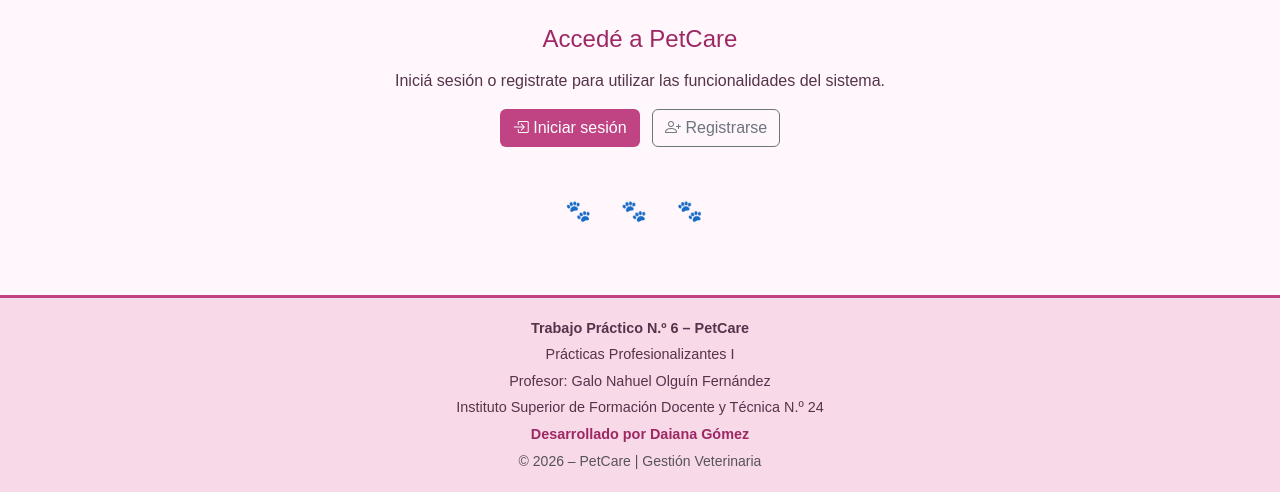
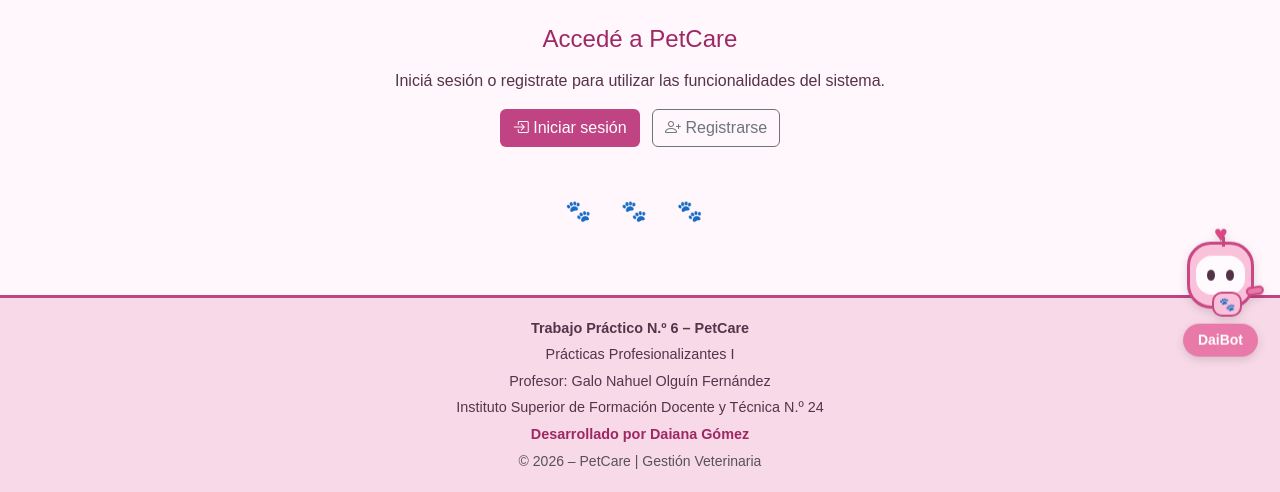
Before and after one commit to natidai/TP6_PetCare_Daiana_Gomez, a PHP site: page / in a window 1280 px wide. Shown: the part 375-867 px from the top of the page. Run offline with PHP 8.4, Linux system fonts and the light colour scheme.

Commit message:
Completar documentación TP6 e integrar DaiBot

```diff
--- /dev/null
+++ b/includes/daibot.php
@@ -0,0 +1,164 @@
+<?php
+/**
+ * DaiBot: asistente de preguntas frecuentes para PetCare.
+ * No consulta la base de datos ni envía información a servidores externos.
+ * Incluir una sola vez desde index.php, antes del footer.
+ */
+?>
+<style>
+#daibot-widget, #daibot-widget * {box-sizing:border-box}
+#daibot-widget{position:fixed;right:18px;bottom:62px;z-index:9999;font-family:Arial,Helvetica,sans-serif;color:#553347}
+#daibot-toggle{border:0;background:transparent;display:flex;flex-direction:column;align-items:center;gap:4px;cursor:pointer;padding:4px;filter:drop-shadow(0 3px 5px #0002);animation:dai-float 3s ease-in-out infinite}
+#daibot-toggle:focus-visible,#daibot-close:focus-visible,#daibot-send:focus-visible,#daibot-contact:focus-visible{outline:3px solid #81385f;outline-offset:3px}
+.dai-face-icon{display:inline-flex;flex:none;align-items:center;justify-content:center;width:36px;height:36px;border:2px solid #c94783;background:#f9c1da;border-radius:14px;position:relative;vertical-align:middle}
+.dai-face-icon:before{content:'♥';position:absolute;top:-16px;left:12px;color:#d94784;font-size:17px;line-height:1}
+.dai-face-icon:after{content:'';position:absolute;top:-5px;left:17px;height:6px;border-left:2px solid #c94783}
+.dai-screen{display:flex;align-items:center;justify-content:space-evenly;width:26px;height:22px;border-radius:9px;background:#fffafd}
+.dai-eye{width:5px;height:7px;border-radius:50%;background:#523346;animation:dai-blink 5s infinite}
+.dai-robot-large{width:67px;height:67px;border-radius:24px;border-width:3px;position:relative}
+.dai-robot-large:before{font-size:23px;top:-22px;left:24px}
+.dai-robot-large:after{height:10px;top:-8px;left:32px;border-left-width:3px}
+.dai-robot-large .dai-screen{width:49px;height:39px;border-radius:16px}
+.dai-robot-large .dai-eye{width:8px;height:11px}
+.dai-paw{position:absolute;bottom:-11px;left:22px;background:#f9c1da;border:2px solid #c94783;border-radius:10px;padding:1px 5px;font-size:13px}
+.dai-arm{position:absolute;right:-13px;bottom:9px;width:18px;height:9px;background:#e879a8;border:2px solid #c94783;border-radius:9px;transform-origin:left center;animation:dai-wave 2.4s ease-in-out infinite}
+.dai-name{background:#e879a8;color:white;border-radius:20px;padding:6px 15px;font-size:14px;font-weight:bold;margin-top:11px}
+#daibot-hint{position:absolute;bottom:64px;right:95px;width:175px;background:#fff5fa;border:1px solid #edb4ce;border-radius:14px;padding:10px;font-size:13px;text-align:center;box-shadow:0 4px 14px #0002;display:none}
+#daibot-panel{position:absolute;right:0;bottom:113px;width:min(350px,calc(100vw - 24px));height:min(420px,calc(100dvh - 210px));min-height:240px;background:#fff;border:2px solid #e879a8;border-radius:18px;overflow:hidden;box-shadow:0 8px 24px #0003;display:none;flex-direction:column}
+#daibot-header{display:flex;align-items:center;gap:9px;background:#e879a8;color:#fff;padding:10px 12px;flex:none}
+#daibot-header .dai-face-icon{width:30px;height:30px;transform:scale(.8);margin:0 2px}
+#daibot-header strong{flex:1;font-size:15px}
+#daibot-close{border:0;background:transparent;color:white;font-size:24px;cursor:pointer;padding:0 4px}
+#daibot-messages{flex:1;min-height:0;overflow-y:auto;padding:13px 10px;background:#fff8fb;display:flex;flex-direction:column;gap:12px}
+.dai-line{display:flex;align-items:flex-end;gap:9px;max-width:100%;animation:dai-appear .25s ease-out}
+.dai-line-user{justify-content:flex-end}
+.dai-line .dai-face-icon{margin:0 0 3px 3px}
+.dai-bubble{font-size:14px;line-height:1.4;white-space:pre-wrap;overflow-wrap:anywhere;padding:10px 12px;border-radius:14px;max-width:calc(100% - 54px);background:#f8dce9;color:#553347}
+.dai-line-user .dai-bubble{background:#e879a8;color:#fff;max-width:86%}
+.dai-typing .dai-bubble{font-style:italic;opacity:.85}
+.dai-typing .dai-face-icon{animation:dai-nod .6s ease-in-out infinite alternate}
+#daibot-form{display:flex;gap:7px;padding:9px;background:#fff;flex:none}
+#daibot-input{min-width:0;flex:1;border:1px solid #dfadc4;border-radius:9px;padding:9px;font-size:14px}
+#daibot-send{border:0;background:#e879a8;color:#fff;border-radius:9px;padding:8px 12px;cursor:pointer}
+#daibot-contact{display:block;flex:none;margin:0 9px 9px;padding:9px;background:#fff0f6;border:1px solid #efbdd2;color:#94365f;text-align:center;border-radius:9px;text-decoration:none;font-size:13px;font-weight:bold}
+#daibot-copy{display:block;margin:0 9px 9px;padding:7px;border:1px solid #e9bad0;border-radius:9px;background:white;color:#94365f;cursor:pointer;width:calc(100% - 18px);font-size:12px}
+.dai-typing-dots{display:inline-block;width:0;white-space:nowrap;letter-spacing:2px;animation:dai-dots 1.1s steps(4,end) infinite;overflow:hidden;vertical-align:bottom}
+@keyframes dai-dots{0%{width:0}100%{width:24px}}
+@keyframes dai-float{0%,100%{transform:translateY(0)}50%{transform:translateY(-7px)}}
+@keyframes dai-wave{0%,100%{transform:rotate(12deg)}50%{transform:rotate(-30deg)}}
+@keyframes dai-blink{0%,94%,100%{transform:scaleY(1)}96%{transform:scaleY(.12)}}
+@keyframes dai-appear{from{opacity:0;transform:translateY(6px)}to{opacity:1;transform:translateY(0)}}
+@keyframes dai-nod{from{transform:rotate(-7deg)}to{transform:rotate(7deg)}}
+@keyframes dai-jump{0%,100%{transform:translateY(0)}50%{transform:translateY(-16px)}}
+#daibot-toggle.dai-excited{animation:dai-jump .42s ease-in-out 2}
+@media(max-width:480px){#daibot-widget{right:10px;bottom:40px}#daibot-panel{bottom:110px;height:min(400px,calc(100dvh - 170px))}#daibot-hint{right:85px;width:145px}}
+@media(prefers-reduced-motion:reduce){#daibot-widget *,#daibot-widget *:before,#daibot-widget *:after{animation:none!important}}
+</style>
+<div id="daibot-widget">
+  <div id="daibot-hint" role="status">¡Hola! ¿Necesitás ayuda con PetCare?</div>
+  <button id="daibot-toggle" type="button" aria-label="Abrir DaiBot" aria-expanded="false" aria-controls="daibot-panel">
+    <span class="dai-face-icon dai-robot-large" aria-hidden="true"><span class="dai-screen"><span class="dai-eye"></span><span class="dai-eye"></span></span><span class="dai-paw">🐾</span><span class="dai-arm"></span></span>
+    <span class="dai-name">DaiBot</span>
+  </button>
+  <section id="daibot-panel" aria-label="Chat de DaiBot">
+    <div id="daibot-header"><span class="dai-face-icon" aria-hidden="true"><span class="dai-screen"><span class="dai-eye"></span><span class="dai-eye"></span></span></span><strong>DaiBot | Asistente de PetCare</strong><button type="button" id="daibot-close" aria-label="Cerrar DaiBot">×</button></div>
+    <div id="daibot-messages" role="log" aria-live="polite"></div>
+    <form id="daibot-form"><input id="daibot-input" type="text" maxlength="300" placeholder="Escribí tu consulta..." aria-label="Tu consulta" required autocomplete="off"><button id="daibot-send" type="submit">Enviar</button></form>
+    <a id="daibot-contact" href="https://mail.google.com/mail/?view=cm&amp;fs=1&amp;to=profedaianapc%40gmail.com&amp;su=Consulta%20desde%20PetCare%20-%20DaiBot" target="_blank" rel="noopener noreferrer">✉️ Escribir por Gmail</a>
+    <button type="button" id="daibot-copy">📋 Copiar correo: profedaianapc@gmail.com</button>
+  </section>
+</div>
+<script>
+/* Interacción del asistente: respuestas predefinidas, sin acceso a datos personales. */
+(function(){
+  'use strict';
+  const widget=document.getElementById('daibot-widget');
+  if(!widget || widget.dataset.initialized==='true') return;
+  widget.dataset.initialized='true';
+  const toggle=document.getElementById('daibot-toggle');
+  const panel=document.getElementById('daibot-panel');
+  const close=document.getElementById('daibot-close');
+  const form=document.getElementById('daibot-form');
+  const input=document.getElementById('daibot-input');
+  const messages=document.getElementById('daibot-messages');
+  const hint=document.getElementById('daibot-hint');
+  const copyButton=document.getElementById('daibot-copy');
+  let consultas=0, hintTimer=null, lastActivity=Date.now(), pending=[];
+  const avatarMarkup='<span class="dai-face-icon" aria-hidden="true"><span class="dai-screen"><span class="dai-eye"></span><span class="dai-eye"></span></span></span>';
+
+  function normalizar(s){return s.toLowerCase().normalize('NFD').replace(/[\u0300-\u036f]/g,'');}
+  /* Respuestas ordenadas desde los casos específicos hacia los generales. */
+  function responder(texto){
+    const q=normalizar(texto);
+    if(/gracias|chau|adios|hasta luego/.test(q)) return '¡De nada! Me encantó ayudarte. Si necesitás algo más, acá estoy.';
+    if(/hola|buenas|buen dia|buenas tardes|buenas noches/.test(q)) return '¡Hola! Soy DaiBot, la asistente de PetCare. Podés preguntarme cómo registrar una mascota, iniciar sesión, gestionar consultas o contactar a la responsable.';
+    if(/contacto|correo|email|mail|escribir(te|les)?|comunicarme/.test(q)) return 'Podés usar «Escribir por Gmail» al pie del chat. Se abrirá Gmail en otra pestaña. También podés copiar la dirección profedaianapc@gmail.com.';
+    if(/olvide|olvide mi|recuperar|no recuerdo/.test(q) && /clave|contrasena|password/.test(q)) return 'Si olvidaste tu contraseña, contactá a la responsable mediante el botón de correo. Por seguridad, no compartas contraseñas en el chat.';
+    if(/cambiar|modificar|actualizar/.test(q) && /clave|contrasena|password/.test(q)) return 'Ingresá a tu cuenta y buscá la opción de cambiar contraseña. Elegí una clave segura y no la compartas.';
+    if(/iniciar sesion|ingresar|entrar|login|acceder/.test(q)) return 'Desde la página principal seleccioná «Iniciar sesión», ingresá tu correo y contraseña y accedé a las funciones disponibles para tu rol.';
+    if(/registrarme|registrar usuario|crear cuenta|registro|darme de alta/.test(q)) return 'En la página principal elegí «Registrarse», completá los datos solicitados y enviá el formulario. Después podrás iniciar sesión con tus credenciales.';
+    if(/permiso|rol|administrador|usuario comun/.test(q)) return 'PetCare utiliza tres roles: administrador, veterinario y usuario. Cada rol tiene permisos diferentes; algunas operaciones están restringidas para proteger la información.';
+    if(/error|falla|no funciona|no puedo|problema|pantalla blanca/.test(q)) return 'Comprobá que hayas iniciado sesión, revisá los datos del formulario y actualizá la página. Si el problema continúa, usá «Escribir por Gmail» e indicá qué intentabas hacer y qué mensaje apareció. No envíes tu contraseña.';
+    if(/eliminar|borrar|quitar/.test(q)) return 'Para eliminar un registro, ingresá a la sección correspondiente y buscá la acción disponible. La opción puede estar restringida según tu rol. Verificá el registro antes de confirmar.';
+    if(/editar|modificar|actualizar datos/.test(q)) return 'Abrí la sección correspondiente, localizá el registro y utilizá la opción de edición si tu rol tiene permiso. Guardá los cambios y comprobá que se reflejen en el listado.';
+    if(/buscar|encontrar|listar|ver datos/.test(q)) return 'Entrá a la sección que necesitás desde la página principal. Allí podrás revisar los registros y utilizar las opciones disponibles según tu rol.';
+    if(/vacuna|vacunacion|enfermo|sintoma|urgencia|emergencia/.test(q)) return 'Puedo ayudarte a usar PetCare, pero no reemplazo la atención veterinaria. Si tu mascota está enferma o es una urgencia, comunicate con un profesional veterinario.';
+    if(/consulta|diagnostico|atencion|historial|turno|precio/.test(q)) return 'En «Consultas» se registran las atenciones veterinarias, con fecha, diagnóstico, precio, mascota y profesional. Las opciones de carga y modificación dependen de tu rol. PetCare no confirma turnos automáticamente.';
+    if(/veterinario|profesional|matricula|especialidad/.test(q)) return 'En «Veterinarios» podés consultar los profesionales registrados y, si tenés permisos, administrar su matrícula, especialidad y datos personales.';
+    if(/cliente|dueno|propietario|dni|telefono/.test(q)) return 'En «Clientes» se gestionan los datos de los propietarios, como nombre, apellido, DNI y teléfono. Las acciones disponibles dependen de tu rol.';
+    if(/mascota|perro|gato|animal|raza|especie/.test(q)) return 'En «Mascotas» podés consultar los animales registrados y, si tenés permiso, agregar o editar datos como nombre, especie, raza, fecha de nacimiento y propietario.';
+    if(/contrasena|clave|password/.test(q)) return 'Las contraseñas son privadas. Si ya ingresaste a PetCare, utilizá la función de cambio de contraseña. Si no podés acceder, escribí al correo de contacto.';
+    if(/que es petcare|para que sirve|ayuda|que podes hacer/.test(q)) return 'PetCare es un sistema de gestión veterinaria. Permite organizar clientes, mascotas, profesionales y consultas, con acceso diferenciado según el rol. Puedo orientarte sobre esas funciones.';
+    return 'Todavía no tengo una respuesta específica para eso. Probá preguntarme por registro, inicio de sesión, mascotas, clientes, veterinarios, consultas, permisos o contraseñas. También podés escribir a la responsable desde el botón de correo.';
+  }
+  function agregarMensaje(texto,esUsuario,esEscritura){
+    const linea=document.createElement('div');
+    linea.className='dai-line'+(esUsuario?' dai-line-user':'')+(esEscritura?' dai-typing':'');
+    if(!esUsuario)linea.insertAdjacentHTML('beforeend',avatarMarkup);
+    const burbuja=document.createElement('div');
+    burbuja.className='dai-bubble';
+    burbuja.textContent=texto; // Evita interpretar HTML ingresado por el usuario.
+    linea.appendChild(burbuja);
+    messages.appendChild(linea);
+    messages.scrollTop=messages.scrollHeight;
+    return linea;
+  }
+  function animar(){toggle.classList.remove('dai-excited');void toggle.offsetWidth;toggle.classList.add('dai-excited');}
+  function mostrarHint(){if(panel.style.display==='flex')return;hint.style.display='block';clearTimeout(hintTimer);hintTimer=setTimeout(()=>{hint.style.display='none';},5500);}
+  function abrir(){panel.style.display='flex';toggle.setAttribute('aria-expanded','true');hint.style.display='none';clearTimeout(hintTimer);animar();input.focus();}
+  function cerrar(){panel.style.display='none';toggle.setAttribute('aria-expanded','false');toggle.focus();}
+  agregarMensaje('¡Hola! Soy DaiBot, tu asistente de PetCare. ¿En qué puedo ayudarte?',false,false);
+  toggle.addEventListener('click',()=>panel.style.display==='flex'?cerrar():abrir());
+  close.addEventListener('click',cerrar);
+  copyButton.addEventListener('click', async function(){
+    const correo='profedaianapc@gmail.com';
+    try {
+      if(navigator.clipboard && window.isSecureContext){
+        await navigator.clipboard.writeText(correo);
+      } else {
+        const campo=document.createElement('textarea');
+        campo.value=correo;campo.style.position='fixed';campo.style.opacity='0';
+        document.body.appendChild(campo);campo.select();
+        const copiado=document.execCommand('copy');campo.remove();
+        if(!copiado) throw new Error('No se pudo copiar');
+      }
+      copyButton.textContent='¡Correo copiado! Pegalo en Gmail';
+    } catch(err){
+      copyButton.textContent='Correo: '+correo;
+    }
+  });
+  form.addEventListener('submit',function(e){
+    e.preventDefault();
+    const pregunta=input.value.trim();if(!pregunta)return;
+    consultas++;lastActivity=Date.now();
+    agregarMensaje(pregunta,true,false);input.value='';animar();
+    const escribiendo=agregarMensaje('DaiBot está escribiendo ',false,true);
+    const puntos=document.createElement('span');puntos.className='dai-typing-dots';puntos.textContent='...';
+    escribiendo.querySelector('.dai-bubble').appendChild(puntos);
+    const timer=setTimeout(function(){escribiendo.remove();agregarMensaje(responder(pregunta),false,false);animar();const i=pending.indexOf(timer);if(i!==-1)pending.splice(i,1);},2100);
+    pending.push(timer);input.focus();
+  });
+  setTimeout(()=>{if(consultas===0)mostrarHint();},10000);
+  setInterval(()=>{if(panel.style.display!=='flex' && Date.now()-lastActivity>120000)mostrarHint();},120000);
+})();
+</script>
--- a/index.php
+++ b/index.php
@@ -199,5 +199,8 @@ require __DIR__ . '/includes/header.php';
 
 </main>
 
+<!-- ASISTENTE VIRTUAL DAIBOT -->
+<?php require_once __DIR__ . '/includes/daibot.php'; ?>
+
 <!-- FOOTER INSTITUCIONAL -->
 <?php require __DIR__ . '/includes/footer.php'; ?>
```
Also changed, not shown: USUARIOS_PRUEBA.md (added, +26 -0 lines), README.md.
